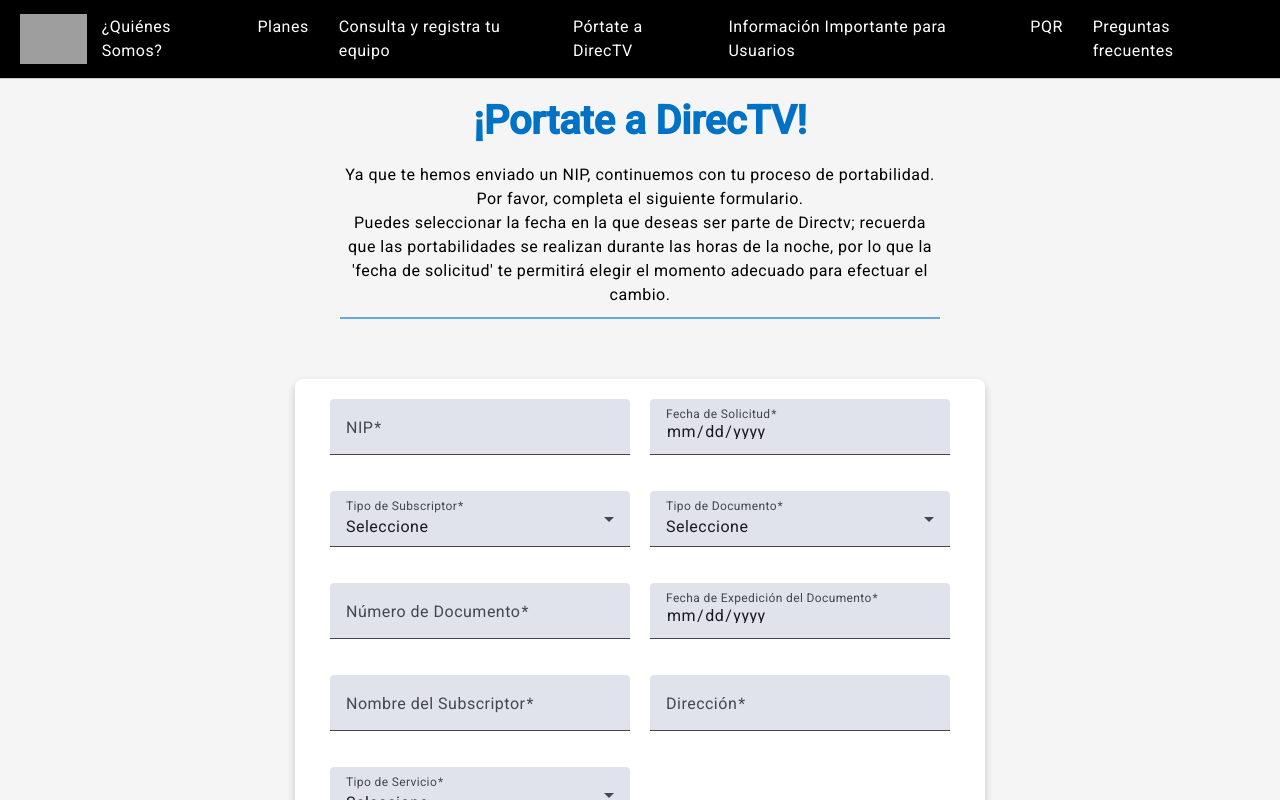
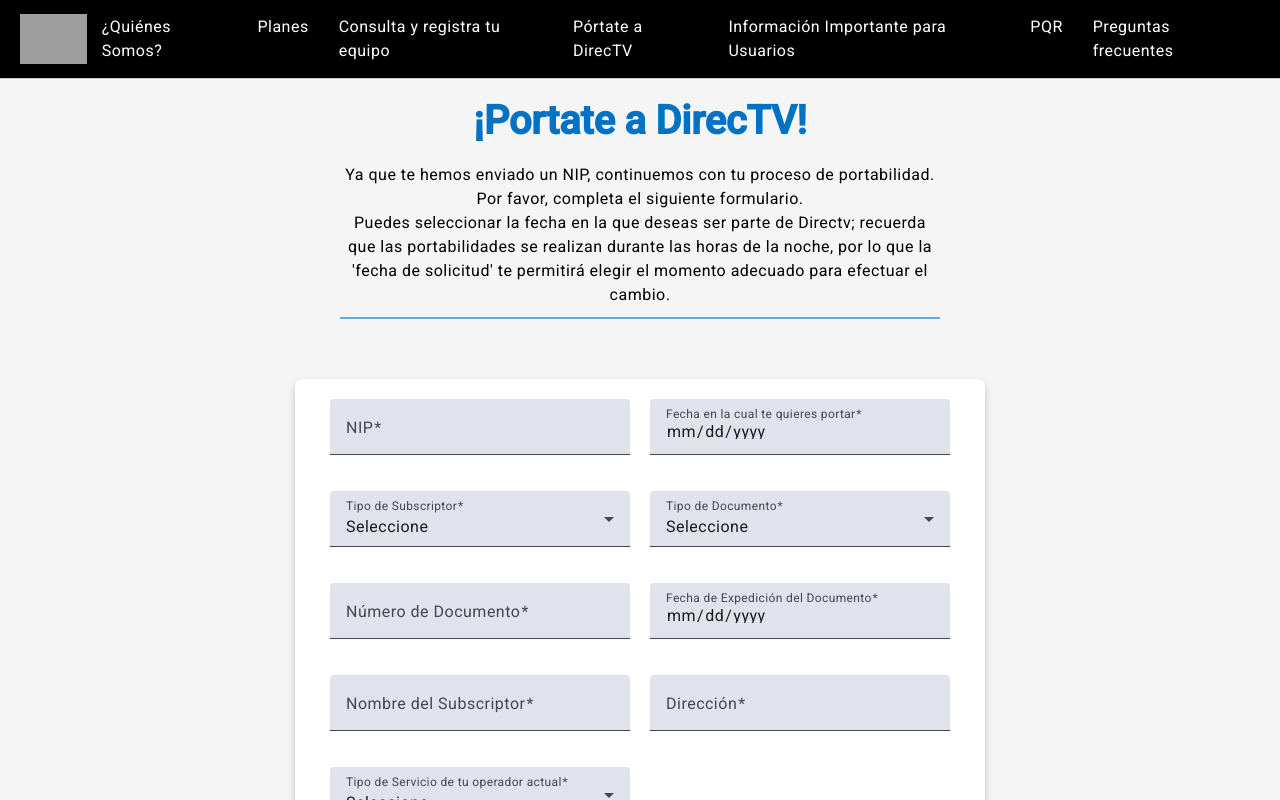
Before and after one commit to innovaciones-co/directv-portal, an Angular app: page /portin-request in a window 1280 px wide. Shown: the top 800 px of the page. Built offline with nearby package versions, Linux system fonts and the light colour scheme; grey boxes are pictures that could not be loaded.

Commit message:
se corrigen textos en portt-in

```diff
--- a/src/app/components/handset/handset.component.html
+++ b/src/app/components/handset/handset.component.html
@@ -10,5 +10,8 @@
       <p>
         Para consultar tu equipo, haz <a href="https://www.imeicolombia.com.co/" target="_blank" rel="noopener noreferrer">clic aquí</a>.
       </p>
+      <p>
+       Para registrar tu equipo marca *888 y comunicate con un agente.
+      </p>
     </div>
   </div>
--- a/src/app/components/portin-request/portin-request.component.html
+++ b/src/app/components/portin-request/portin-request.component.html
@@ -33,7 +33,7 @@
 
      <!-- Campo: Fecha de Solicitud (requestedFutureDate) -->
 <mat-form-field appearance="fill" class="full-width">
-  <mat-label>Fecha de Solicitud</mat-label>
+  <mat-label>Fecha en la cual te quieres portar</mat-label>
   <input matInput
          type="date"
          name="requestedFutureDate"
@@ -130,7 +130,7 @@
 
       <!-- Campo: Tipo de Servicio -->
       <mat-form-field appearance="fill" class="full-width">
-        <mat-label>Tipo de Servicio</mat-label>
+        <mat-label>Tipo de Servicio de tu operador actual</mat-label>
         <mat-select name="subscriberServiceType" [(ngModel)]="portRequest.subscriberServiceType" required>
           <mat-option value="" disabled>Seleccione</mat-option>
           <mat-option value="PREPAID">Prepago</mat-option>
```
